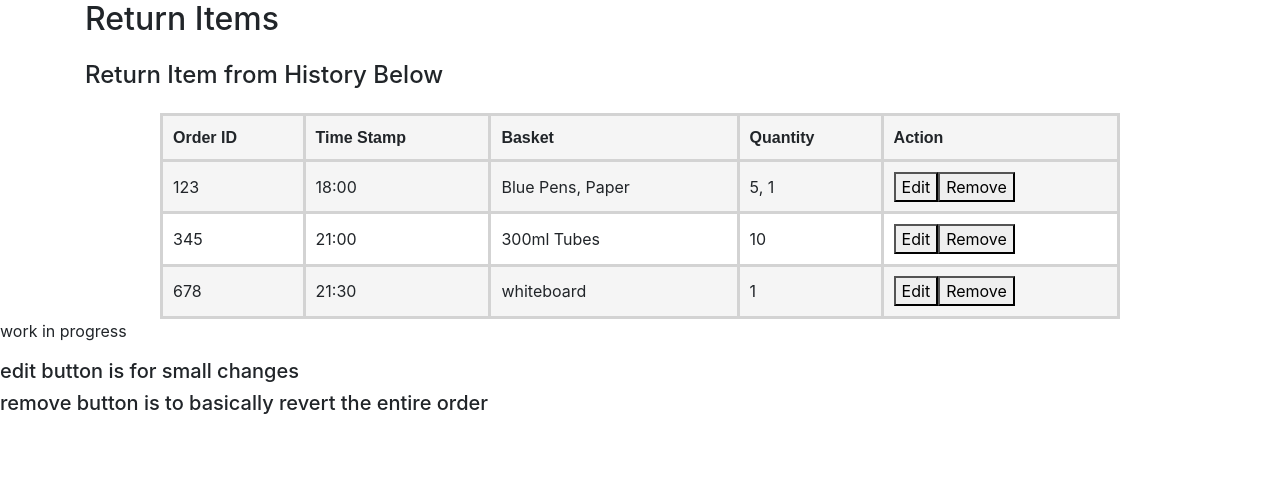
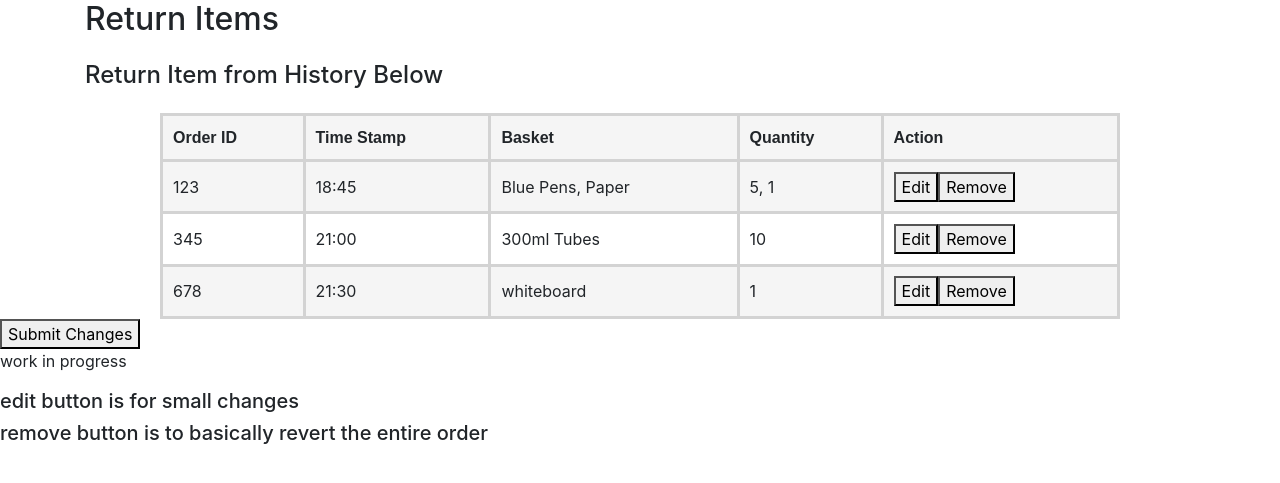
Before and after one commit to u-blavins/aad_inventory_management, a Flask app: template templates/returnItems.html in a window 1280 px wide. Shown: the part 124-607 px from the top of the page. Run offline with Flask 2, Linux system fonts and the light colour scheme; the template is opened without the code that fills it, so the values that code supplies are empty; some libraries are stand-ins or nearby versions.

Commit message:
Update returnItems.html

```diff
--- a/templates/returnItems.html
+++ b/templates/returnItems.html
@@ -78,6 +78,7 @@
                 <tbody id="tbody">
                 </tbody>
             </table>
+            <button onclick="submit(indice)">Submit Changes</button>
         </div>
         <p>work in progress</p>
     </body>
@@ -86,7 +87,7 @@
 
 
     <script>
-        var myArray = [{ "transactionCode": "123", "timeStamp": "18:00", "basket": "Blue Pens" + ", " + "Paper", "quantity": "5" + ", " + "1 "},
+        var myArray = [{ "transactionCode": "123", "timeStamp": "18:45", "basket": "Blue Pens" + ", " + "Paper", "quantity": "5" + ", " + "1 "},
                        { "transactionCode": "345", "timeStamp": "21:00", "basket": "300ml Tubes", "quantity": "10 " },
                        { "transactionCode": "678", "timeStamp": "21:30", "basket": "whiteboard", "quantity": "1 " },
                                                         ];
@@ -129,10 +130,23 @@
 
 
         function save(indice) {
+            var values = new Array();
+            console.log(values);
+
             //myArray[indice].transactionCode = document.getElementById("inputTransactionCode"+indice).value;
+            values.push("'" + myArray[indice].transactionCode[0].value + "'");
+
             myArray[indice].timeStamp = document.getElementById("inputTimeStamp"+indice).value;
+            values.push("'" + myArray[indice].timeStamp + "'");
+
             myArray[indice].basket = document.getElementById("inputBasket"+indice).value;
+            values.push("'" + myArray.basket + "'");
+
             myArray[indice].quantity = document.getElementById("inputQuantity"+indice).value;
+            values.push("'" + myArray.quantity + "'");
+
+            console.log(values);
+
             var htmltext = "<tr id='table"+indice+"'><td>"
                 +myArray[indice].transactionCode+
                 "</td><td>"
@@ -149,11 +163,19 @@
             /* send new data as an array here to database*/
         }
 
+
         function remove(indice) {
             console.log(myArray);
             myArray.splice(indice, 1);
             display();
         }
+
+        function submit(indice) {
+            console.log(myArray);
+            myArray.splice(indice, 1);
+            display();
+        }
+
     </script>
 <h5>edit button is for small changes</h5>
 <h5>remove button is to basically revert the entire order</h5>
```
